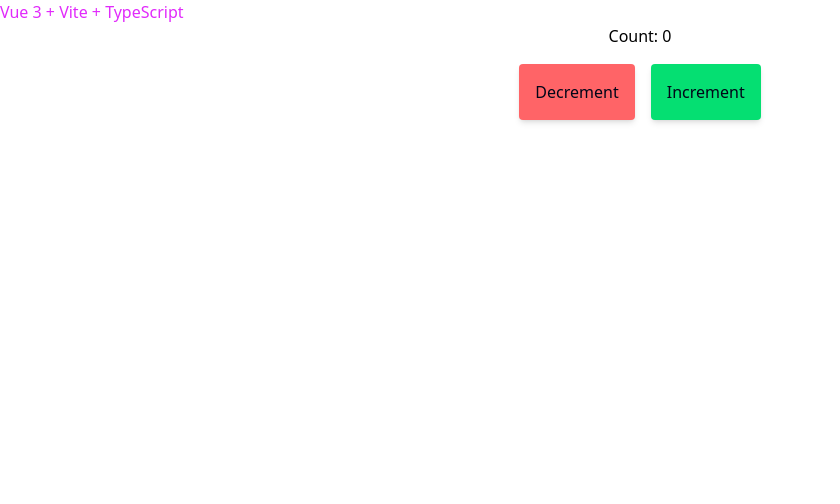
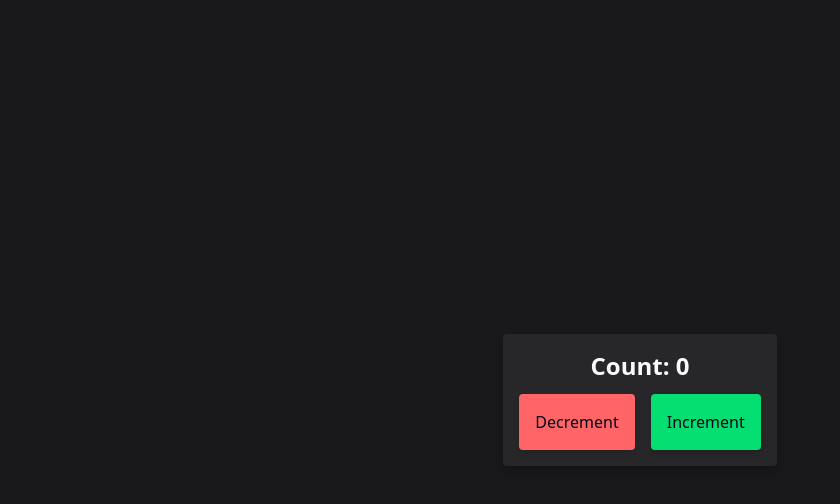
Before and after one commit to brandon-relentnet/learning-vue, a Vue app: page / in a window 1280 px wide. Shown: the top 504 px of the page, without its empty margins (0-840 px from the left). Built offline with nearby package versions, Linux system fonts and the light colour scheme.

Commit message:
Styled the counter component with Tailwindcss.

```diff
--- a/src/App.vue
+++ b/src/App.vue
@@ -3,8 +3,7 @@ import Counter from './components/Counter.vue';
 </script>
 
 <template>
-  <div>
-    <h1 class="text-fuchsia-500">Vue 3 + Vite + TypeScript</h1>
+  <div class="h-screen bg-zinc-900 flex flex-col items-center justify-center">
     <Counter />
   </div>
 </template>
--- a/src/components/Counter.vue
+++ b/src/components/Counter.vue
@@ -8,15 +8,15 @@ const decrement = () => count.value--;
 </script>
 
 <template>
-    <div class="flex flex-col items-center space-y-4">
-        <h2>Count: {{ count }}</h2>
+    <div class="bg-zinc-800 p-4 rounded shadow-md text-center">
+        <h2 class="text-zinc-50 mb-3 text-2xl font-bold">Count: {{ count }}</h2>
         <div class="flex space-x-4">
             <button @click="decrement"
-                class="p-4 bg-red-400 text-slate-950 rounded shadow-md hover:shadow-xl hover:bg-red-500 active:bg-red-600 active:shadow-3xl transition duration-200">
+                class="p-4 bg-red-400 text-slate-950 rounded shadow-md hover:shadow-xl hover:bg-red-500 active:bg-red-600 active:shadow-3xl transition duration-300">
                 Decrement
             </button>
             <button @click="increment"
-                class="p-4 bg-green-400 text-slate-950 rounded shadow-md hover:shadow-xl hover:bg-green-500 active:bg-green-600 active:shadow-3xl transition duration-200">
+                class="p-4 bg-green-400 text-slate-950 rounded shadow-md hover:shadow-xl hover:bg-green-500 active:bg-green-600 active:shadow-3xl transition duration-300">
                 Increment
             </button>
         </div>
```
